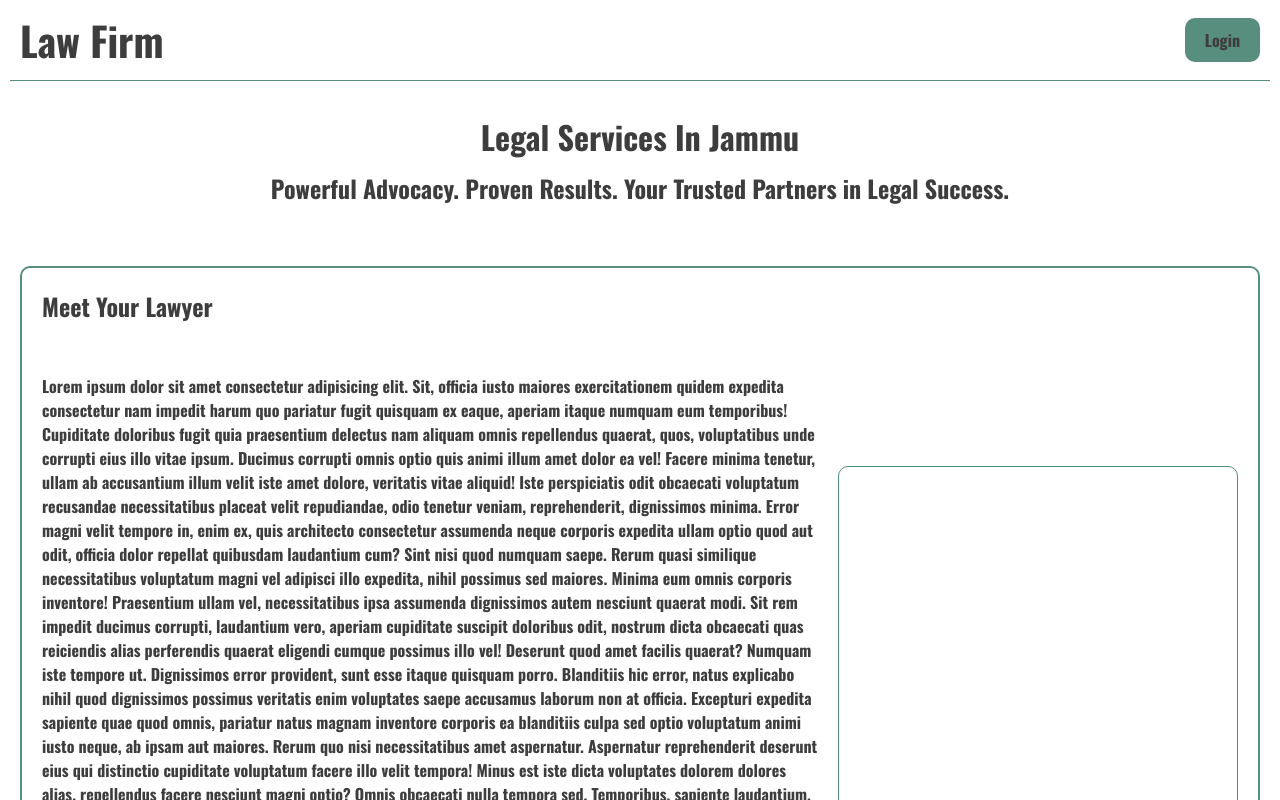
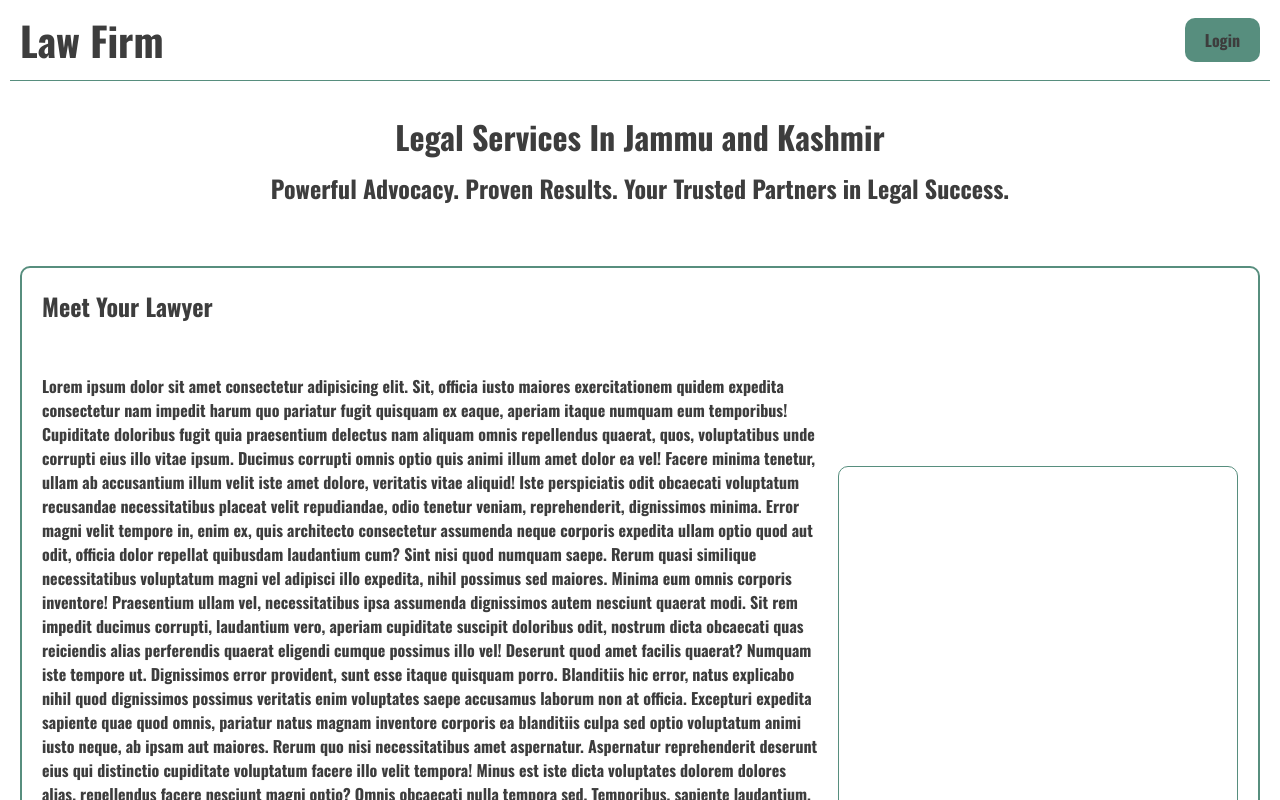
Before and after one commit to rajat77313/Law-firm-UI, a Next.js app: page / in a window 1280 px wide. Shown: the top 800 px of the page. Built offline with nearby package versions, Linux system fonts and the light colour scheme.

Commit message:
title changed

```diff
--- a/src/app/page.js
+++ b/src/app/page.js
@@ -14,7 +14,7 @@ export default function Home() {
       <div className={styles.home_box}>
 
         <div className={styles.main_text}>
-          <h1>Legal Services In Jammu</h1>
+          <h1>Legal Services In Jammu and Kashmir</h1>
           <h2>
             Powerful Advocacy. Proven Results. Your Trusted Partners in Legal
             Success.
```
